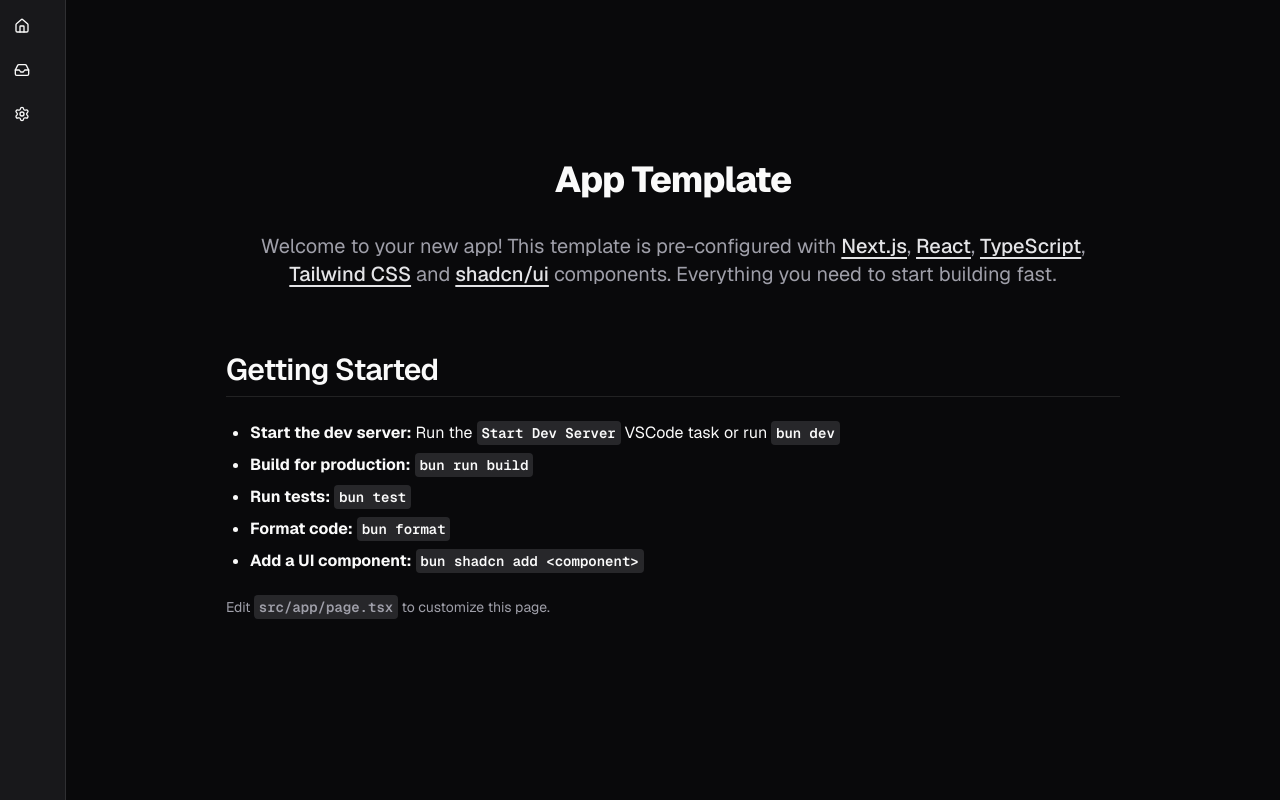
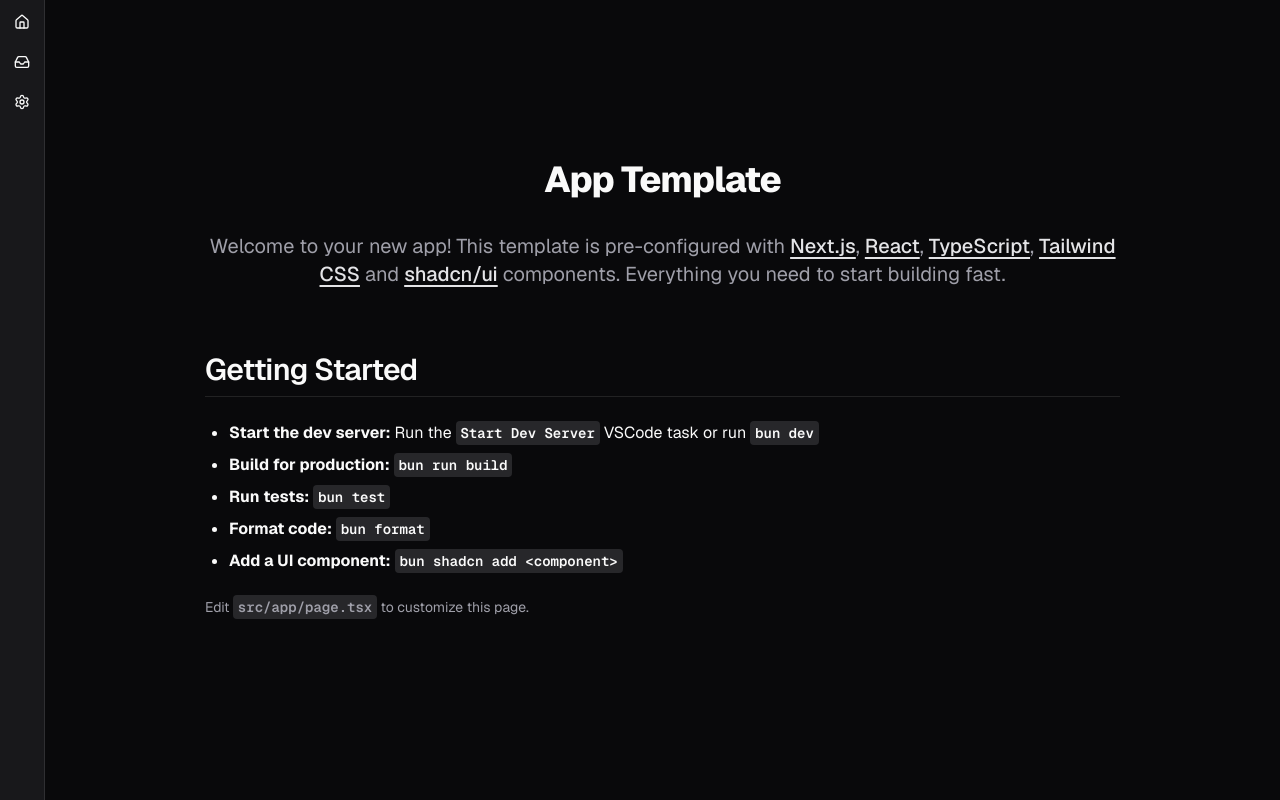
Before and after one commit to r-portas/app-template, a Next.js app: page / in a window 1280 px wide. Built offline with nearby package versions, Linux system fonts and the light colour scheme.

Commit message:
Refactor Sidebar navigation layout for improved spacing and alignment. closes #11

```diff
--- a/src/components/ui/sidebar.tsx
+++ b/src/components/ui/sidebar.tsx
@@ -40,7 +40,7 @@
     <aside
       className={cn("border-r border-sidebar-border bg-sidebar", className)}
     >
-      <nav className="mt-2 space-y-2 m-1">
+      <nav className="flex flex-col flex-nowrap m-1 gap-1">
         {items.map((item, index) => (
           <SidebarItem key={index} {...item} />
         ))}
```
